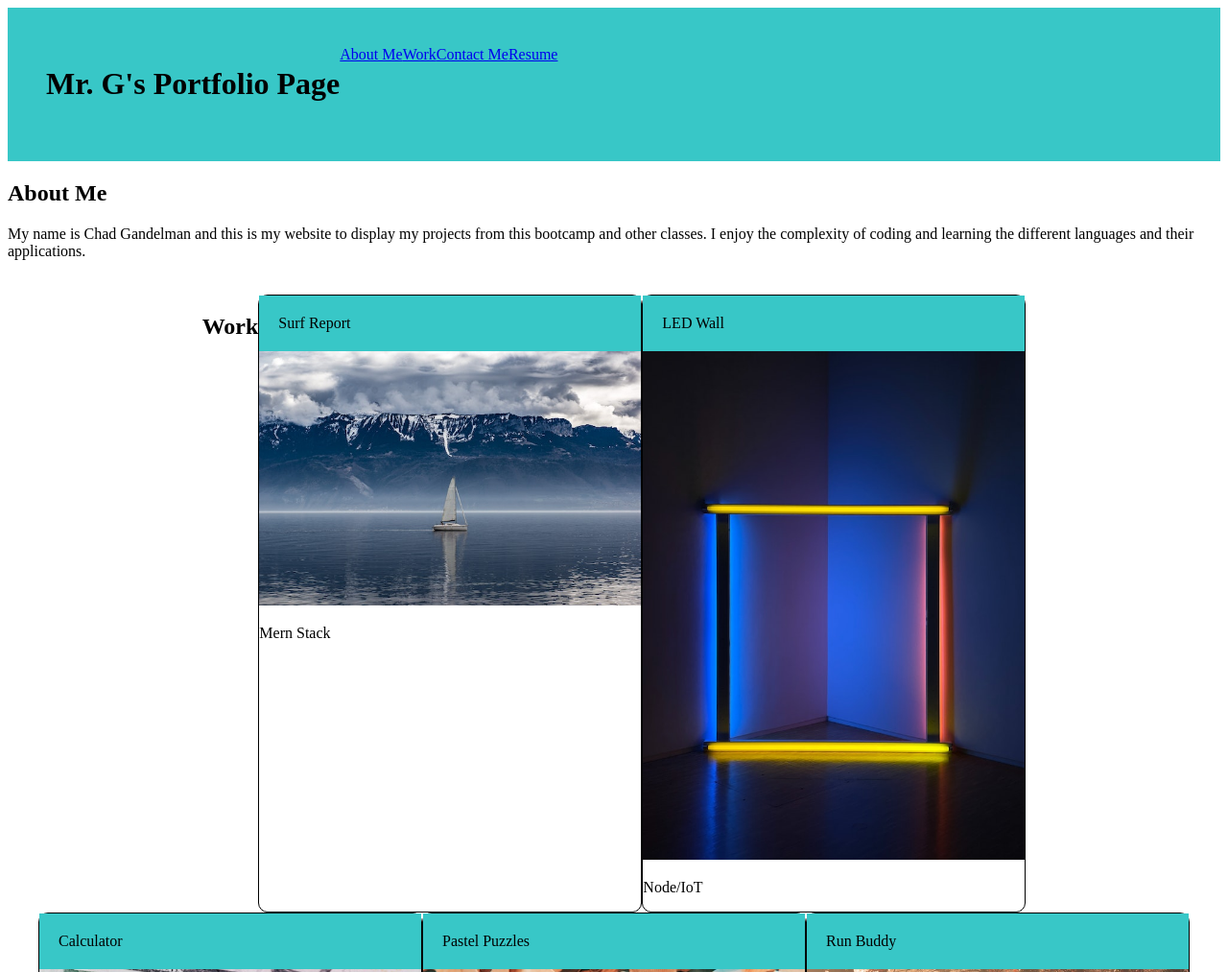
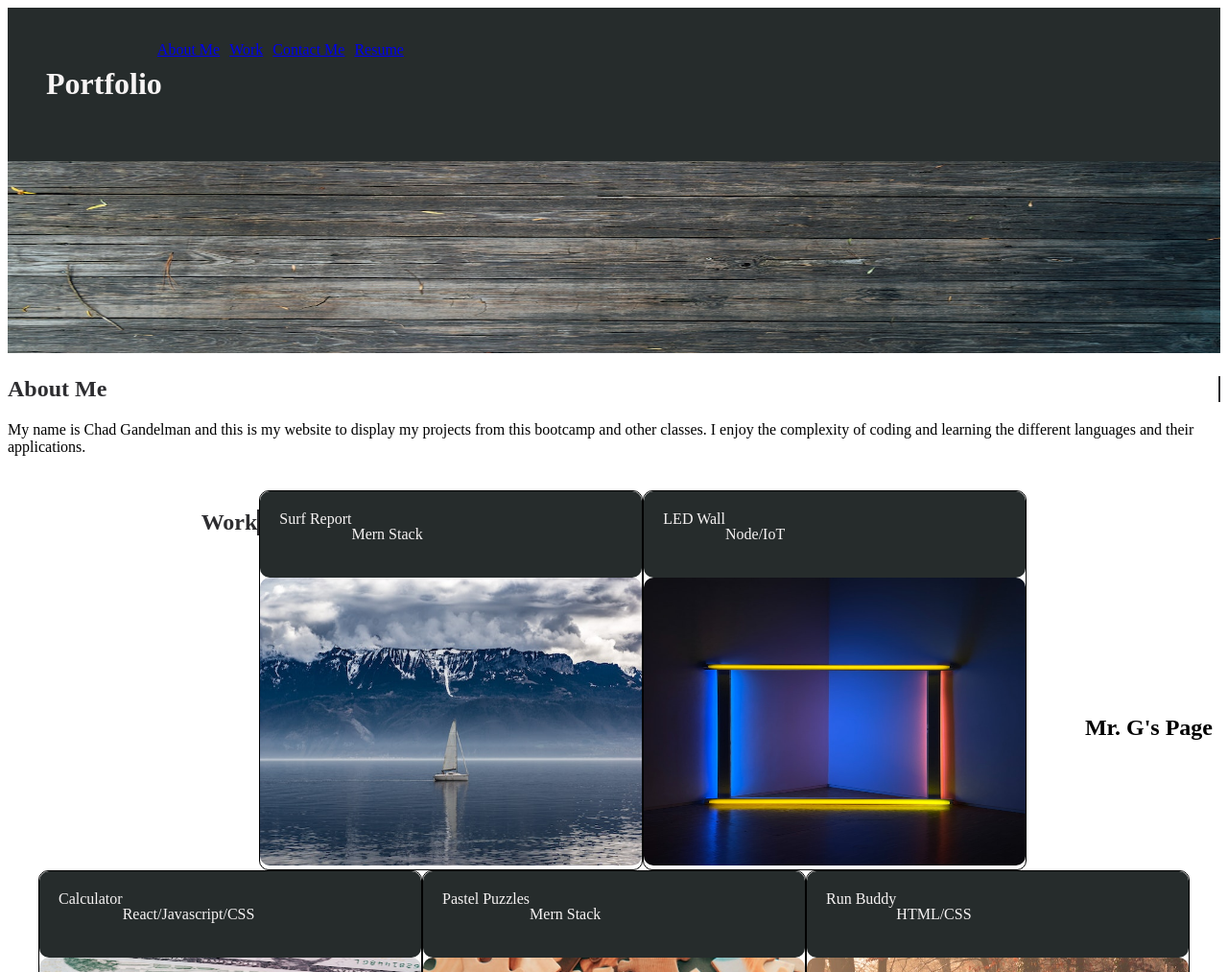
Before and after one commit to cdgandelman/Portfolio, a plain HTML site: page index.html in a window 1280 px wide. Shown: the top 1013 px of the page at 96% size. Drawn offline with Linux system fonts and the light colour scheme.

Commit message:
Styled images

```diff
--- a/assets/style.css
+++ b/assets/style.css
@@ -4,10 +4,24 @@
 header{
     display:flex;
     padding:40px;
-    background-color: rgb(56, 199, 199);
-    color: black;
+    background-color: rgb(38, 44, 44);
+    color: rgb(247, 244, 244);
     text-align: left;
     align-items: inline-block;
+}
+.nav img{
+    width: 100%;
+    height: 200px;
+}
+.h2{
+    color:rgb(45, 45, 48);
+    border-right: 2px solid;
+}
+.br{
+    position:absolute;
+    bottom: 8px;
+    right: 16px;
+    font-size:x-large;
 }
 .work{
     flex: 4;
@@ -17,6 +31,7 @@ header{
     flex-wrap: wrap;
     justify-content: center;
 }
+
 .card{
     border-style: solid;
     border-width: 1px;
@@ -26,7 +41,16 @@ header{
 }
 .card header{
     padding:20px;
+    border-radius: 10px;
 }
 .card img{
     width:100%;
+    height:300px;
+    border-radius: 10px;
 }
+a[href]{
+    margin:5px;
+    position: relative;
+    right: 10px;
+    bottom: 10px;
+}
--- a/index.html
+++ b/index.html
@@ -8,55 +8,76 @@
     </head>
     <body>
         <header>
-            <h1>Mr. G's Portfolio Page</h1>
-            <a href="#">About Me</a>
-            <a href="#">Work</a>
-            <a href="#">Contact Me</a>
+            <h1>Portfolio</h1>
+            <a href= "#about">About Me</a>
+            <a href="#work">Work</a>
+            <a href="#contact">Contact Me</a>
             <a href="#">Resume</a>
         </header>
+        <nav class="nav">
+            <h1 class="br">Mr. G's Page</h1>
+            <img src="./assets/images/wood.jpg" alt="Water dripping" />
+        </nav>
         <main>
-            <h2>About Me</h2>
+            <aside>
+                <h2 class="h2" id="about">About Me</h2>
+            </aside>
             <p>My name is Chad Gandelman and this is my website to display my projects from this bootcamp and
                 other classes. I enjoy the complexity of coding and learning the different languages and their
                 applications.
-
             </p>
         </main>
         <div class="work">
-            <h2>Work</h2>
+            <aside>
+                <h2 class="h2" id="work">Work</h2>
+            </aside>
             <section class="card">
-                <header>Surf Report</header>
+                <header>Surf Report
+                    <p>Mern Stack</p>
+                </header>
                 <img src="./assets/images/ocean.jpg" alt="Sailboat on Ocean" />
-                <p>Mern Stack</p>
+
             </section>
             <section class="card">
-                <header>LED Wall</header>
+                <header>LED Wall
+                    <p>Node/IoT</p>
+                </header>
                 <img src="./assets/images/led.jpg" alt="LED lights"/>
-                <p>Node/IoT</p>
+
             </section>
             <section class="card">
-                <header>Calculator</header>
+                <header>Calculator
+                    <p>React/Javascript/CSS</p>
+                </header>
                 <img src="./assets/images/calculator.jpg" alt="scientific calculator" />
-                <p>React/Javascript/CSS</p>
+
             </section>
             <section class="card">
-                <header>Pastel Puzzles</header>
+                <header>Pastel Puzzles
+                    <p>Mern Stack</p>
+                </header>
                 <img src="./assets/images/puzzle.jpg" alt="Puzzle pieces" />
-                <p>Mern Stack</p>
+
             </section>
             <section class="card">
-                <header>Run Buddy</header>
+                <header>Run Buddy
+                    <p>HTML/CSS</p>
+                </header>
                 <img src="./assets/images/run.jpg" alt="Man running in forest" />
-                <p>HTML/CSS</p>
+
             </section>
             <section class="card">
-                <header>Other</header>
+                <header>Other
+                    <p>Python/OpenCV</p>
+                </header>
                 <img src="./assets/images/python.jpg" alt="Pythong curled up with blue eyes" />
-                <p>Python/OpenCV</p>
+
             </section>
         </div>
         <footer>
-            <h2>Contact Me</h2>
+            <aside>
+                <h2 class="h2" id="contact">Contact Me</h2>
+            </aside>
             <ul>
                 <li>719-290-2365</li>
                 <li>cdgandelman@gmail.com</li>
```
Also changed, not shown: assets/images/bridge.jpg (added), assets/images/drops.jpg (added), assets/images/wood.jpg (added).
